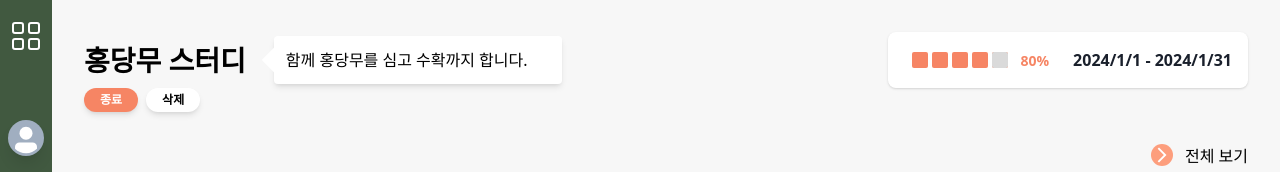
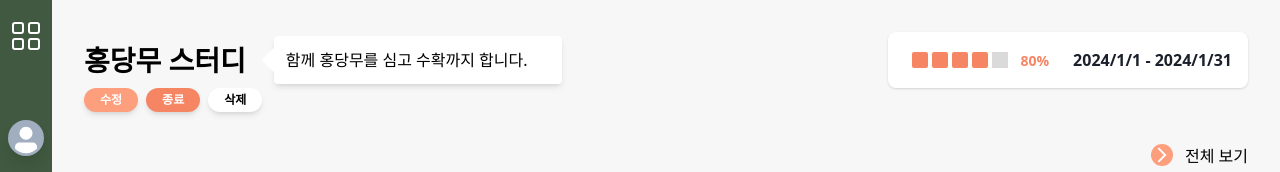
Before and after one commit to BDD-CLUB/01-doo-re-front, a Next.js app: page /team/1/study/1 in a window 1280 px wide. Shown: the top 172 px of the page. Built offline with nearby package versions, Linux system fonts and the light colour scheme.

Commit message:
Feature/#217 스터디 수정 버튼 구현 (#218)
* feat: 스터디 수정 버튼 추가

#217

* feat: 스터디 페이지에서 해당 컴포넌트 editModalOpen props 추가

#217

```diff
--- a/src/app/team/[teamId]/study/[studyId]/page.tsx
+++ b/src/app/team/[teamId]/study/[studyId]/page.tsx
@@ -21,6 +21,7 @@ import studyCardData from '@/mocks/studyCard';
 const sampleStudy = studyCardData[0];
 
 const Page = () => {
+  const [isEditModalOpen, setIsEditModalOpen] = useState<boolean>(false);
   const [isDeleteModalOpen, setIsDeleteModalOpen] = useState<boolean>(false);
   const [isTerminateModalOpen, setIsTerminateModalOpen] = useState<boolean>(false);
 
@@ -35,7 +36,11 @@ const Page = () => {
             endAt={new Date(sampleStudy.endDate)}
           />
         </Flex>
-        <StudyControlPanel terminateModalOpen={setIsTerminateModalOpen} deleteModalOpen={setIsDeleteModalOpen} />
+        <StudyControlPanel
+          editModalOpen={setIsEditModalOpen}
+          terminateModalOpen={setIsTerminateModalOpen}
+          deleteModalOpen={setIsDeleteModalOpen}
+        />
         <Grid gap="4" templateColumns={{ base: '', xl: '2fr 1fr' }} w="100%">
           <Flex direction="column" rowGap={{ base: '6', '2xl': '12' }}>
             <CurriculumCard />
--- a/src/containers/study/StudyControlPanel/index.tsx
+++ b/src/containers/study/StudyControlPanel/index.tsx
@@ -2,9 +2,23 @@ import { Button, Flex } from '@chakra-ui/react';
 
 import { StudyControlPanelProps } from './types';
 
-const StudyControlPanel = ({ terminateModalOpen, deleteModalOpen }: StudyControlPanelProps) => {
+const StudyControlPanel = ({ editModalOpen, terminateModalOpen, deleteModalOpen }: StudyControlPanelProps) => {
   return (
     <Flex gap="2" mb="8">
+      <Button
+        w="fit-content"
+        px="4"
+        py="1"
+        color="white"
+        bg="orange"
+        shadow="md"
+        _hover={{ bg: 'orange' }}
+        aria-label=""
+        onClick={() => editModalOpen(true)}
+        size="xs"
+      >
+        수정
+      </Button>
       <Button
         w="fit-content"
         px="4"
--- a/src/containers/study/StudyControlPanel/types.ts
+++ b/src/containers/study/StudyControlPanel/types.ts
@@ -1,4 +1,5 @@
 export interface StudyControlPanelProps {
+  editModalOpen: React.Dispatch<React.SetStateAction<boolean>>;
   terminateModalOpen: React.Dispatch<React.SetStateAction<boolean>>;
   deleteModalOpen: React.Dispatch<React.SetStateAction<boolean>>;
 }
```
